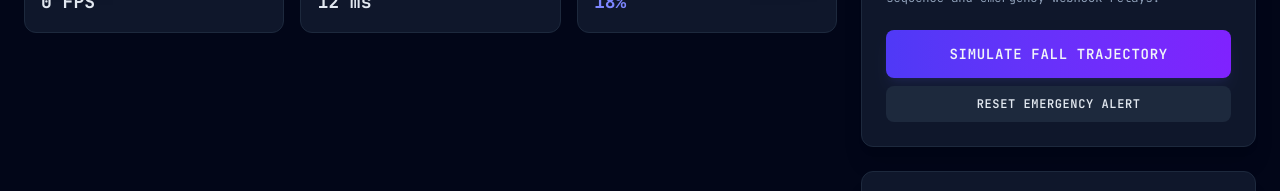
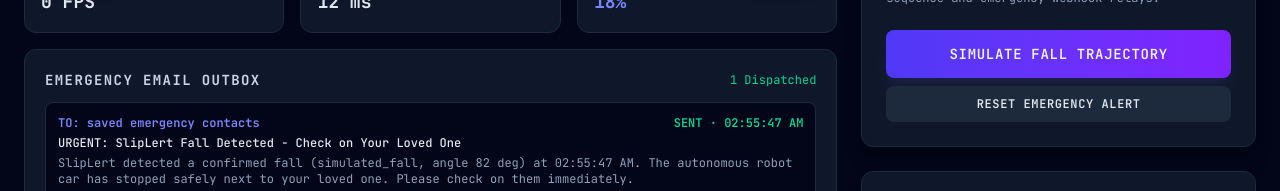
Before and after one commit to Joshua-Joseph-git/Sliplert, a Next.js app in the folder frontend/: page /dashboard in a window 1280 px wide. Both pictures are taken after a click on the button "SIMULATE FALL TRAJECTORY". Shown: the part 609-800 px from the top of the page. Built offline with nearby package versions, Linux system fonts and the light colour scheme; no server answers; a web font is replaced by a local one.

Commit message:
Always drive toward tracked person in autonomous mode and add Emergency Email Outbox panel

```diff
--- a/frontend/app/dashboard/page.tsx
+++ b/frontend/app/dashboard/page.tsx
@@ -29,6 +29,7 @@
   const [status, setStatus] = useState('ONLINE');
   const [alertMessage, setAlertMessage] = useState('FALL PATTERN CONFIRMED BY MEDIAPIPE');
   const [alertPhones, setAlertPhones] = useState<string[]>([]);
+  const [sentEmails, setSentEmails] = useState<Array<{ to: string; subject: string; time: string; body: string }>>([]);
   const [robot, setRobot] = useState<RobotStatus | null>(null);
   const [robotBusy, setRobotBusy] = useState(false);
   const [backendUrl, setBackendUrl] = useState(DEFAULT_BACKEND_URL);
@@ -72,6 +73,14 @@
     setAlertPhones(phones);
     setAlertMessage(`FALL DETECTED (${fallType.toUpperCase()}) — EMAIL DISPATCHED TO ${who.toUpperCase()}`);
     addLog(`CRITICAL: Fall detected (${fallType})! Stopping robot & emailing ${who}...`);
+
+    const subject = 'URGENT: SlipLert Fall Detected - Check on Your Loved One';
+    const nowStr = new Date().toLocaleTimeString([], { hour: '2-digit', minute: '2-digit', second: '2-digit' });
+    const bodyText = `SlipLert detected a confirmed fall (${fallType}, angle ${Math.round(bodyAngle || 80)} deg) at ${nowStr}. The autonomous robot car has stopped safely next to your loved one. Please check on them immediately.`;
+    setSentEmails(prev => [
+      { to: phones.length > 0 ? phones.join(', ') : who, subject, time: nowStr, body: bodyText },
+      ...prev.slice(0, 3),
+    ]);
 
     for (const target of phones) {
       const trimmed = (target || '').trim();
@@ -216,11 +225,16 @@
         headers: { 'Content-Type': 'application/json' },
         body: JSON.stringify({ enabled: true }),
       });
+      await fetch(`${finalUrl}/robot/autonomous`, {
+        method: 'POST',
+        headers: { 'Content-Type': 'application/json' },
+        body: JSON.stringify({ enabled: true }),
+      });
       const res = await fetch(`${finalUrl}/robot/status`, { signal: AbortSignal.timeout(3000) });
       if (res.ok) {
         const data = await res.json();
         setRobot(data);
-        addLog(`Connected to robot car at ${finalUrl} — ready to drive or start following.`);
+        addLog(`Connected to robot car at ${finalUrl} — autonomous following started.`);
       } else {
         addLog(`Could not reach ${finalUrl}.`);
       }
@@ -385,6 +399,43 @@
               <div className="text-lg font-bold text-indigo-400 mt-1">{stats.postureScore}%</div>
             </div>
           </div>
+
+          <div className="bg-slate-900 border border-slate-800 p-5 rounded-xl font-mono">
+            <div className="flex items-center justify-between mb-3">
+              <h2 className="text-sm font-bold text-slate-300 uppercase tracking-widest">Emergency Email Outbox</h2>
+              <span className="text-xs text-emerald-400">{sentEmails.length} Dispatched</span>
+            </div>
+            {sentEmails.length === 0 ? (
+              <div className="text-xs text-slate-500 py-2">
+                No emergency emails sent yet. When MediaPipe detects a fall, the email dispatch log appears here automatically.
+              </div>
+            ) : (
+              <div className="space-y-2.5">
+                {sentEmails.map((em, i) => (
+                  <div key={i} className="bg-slate-950 border border-slate-800 rounded-lg p-3 text-xs space-y-1">
+                    <div className="flex justify-between items-center">
+                      <span className="text-indigo-400 font-semibold">TO: {em.to}</span>
+                      <span className="text-emerald-400 font-semibold">SENT · {em.time}</span>
+                    </div>
+                    <div className="text-slate-200 font-medium">{em.subject}</div>
+                    <div className="text-slate-400">{em.body}</div>
+                    {em.to.includes('@') && (
+                      <div className="pt-1">
+                        <a
+                          href={`https://mail.google.com/mail/?view=cm&fs=1&to=${encodeURIComponent(em.to.split(',')[0].trim())}&su=${encodeURIComponent(em.subject)}&body=${encodeURIComponent(em.body)}`}
+                          target="_blank"
+                          rel="noopener noreferrer"
+                          className="inline-block px-2.5 py-1 bg-indigo-600/20 hover:bg-indigo-600/40 text-indigo-300 border border-indigo-500/30 rounded text-[11px] uppercase tracking-wider"
+                        >
+                          Open in Gmail Web
+                        </a>
+                      </div>
+                    )}
+                  </div>
+                ))}
+              </div>
+            )}
+          </div>
         </div>
 
         <div className="flex flex-col space-y-6">
```
Also changed, not shown: 2 other files (tests, documents, lock files or other folders).
